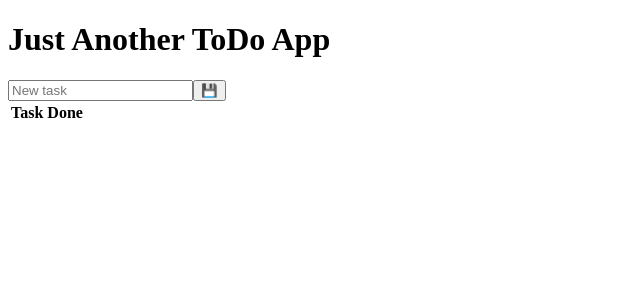
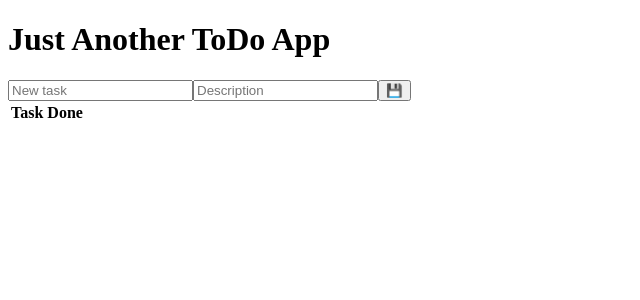
Before and after one commit to HiroLestrade/react-projects, a React (Vite) app in the folder just-another-todo-app/: page / in a window 1280 px wide. Shown: the top 300 px of the page, without its empty margins (0-640 px from the left). Built offline with nearby package versions, Linux system fonts and the light colour scheme.

Commit message:
refactor: TaskCreate component

```diff
--- a/just-another-todo-app/src/components/TaskCreate.jsx
+++ b/just-another-todo-app/src/components/TaskCreate.jsx
@@ -2,16 +2,22 @@ import React from "react";
 import { useState } from "react";
 
 export default function TaskCreate({addTask}) {
-    const [newTask, setNewTask] = useState("");
+    const [newTaskName, setNewTaskName] = useState("");
+    const [newTaskDesc, setNewTaskDesc] = useState("");
 
     const handleSubmit = (event) => {
         event.preventDefault();
-        addTask(newTask);
-        setNewTask("");
+        createTask(newTaskName, newTaskDesc);
+        setNewTaskName("");
+        setNewTaskDesc("");
     };
 
-    const handleChange = (event) => {
-        setNewTask(event.target.value);
+    const handleChangeName = (event) => {
+        setNewTaskName(event.target.value);
+    };
+
+    const handleChangeDesc = (event) => {
+        setNewTaskDesc(event.target.value);
     };
 
     return (
@@ -20,8 +26,14 @@ export default function TaskCreate({addTask}) {
                 <input
                     type="text"
                     placeholder="New task"
-                    onChange={handleChange}
-                    value={newTask}
+                    onChange={handleChangeName}
+                    value={newTaskName}
+                />
+                <input
+                    type="text"
+                    placeholder="Description"
+                    onChange={handleChangeDesc}
+                    value={newTaskDesc}
                 />
                 <button type="submit">&#128190;</button>
             </form>
```
